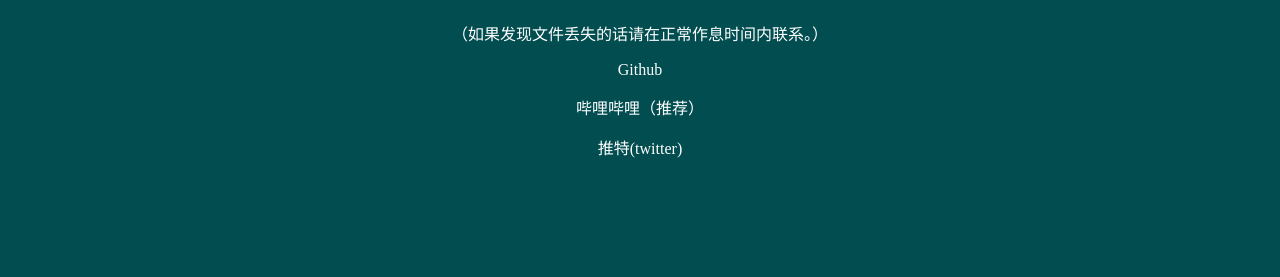
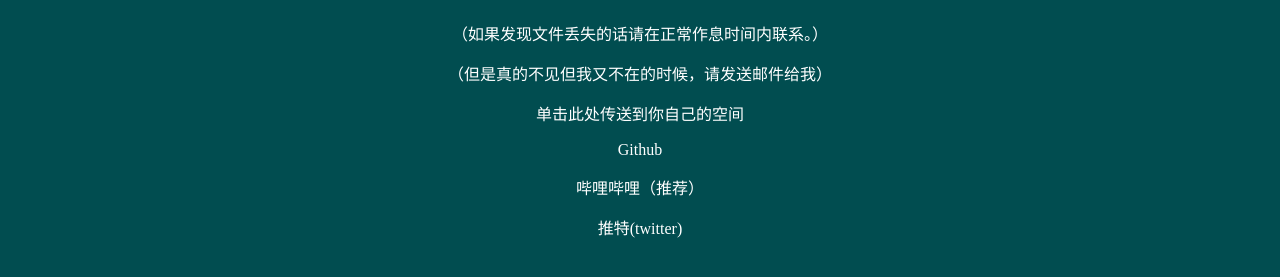
Before and after one commit to MetallicAllex/metallicallex.github.io, a plain HTML site: page index.html in a window 1280 px wide. Shown: the part 465-742 px from the top of the page. Drawn offline with Linux system fonts and the light colour scheme.

Commit message:
随机更新主页
会改回来的（大嘘）

```diff
--- a/index.html
+++ b/index.html
@@ -42,6 +42,8 @@ a:active {
 <hr noshade="noshade" />
 <h1 style="text-align: center"><strong>联系我们</h1></strong>
 <p style="text-align: center">（如果发现文件丢失的话请在正常作息时间内联系。）</p>
+<p style="text-align: center">（但是真的不见但我又不在的时候，请发送邮件给我）</p>
+<p style="text-align: center">单击<a href="https://qzone.qq.com">此处</a>传送到你自己的空间</p>
 <blockquote>
     <p style="text-align: center"><a href="https://www.github.com/MetallicAllex">Github</a></p>
     <p style="text-align: center"><a href="https://space.bilibili.com/400342138">哔哩哔哩（推荐）</a></p>
```
